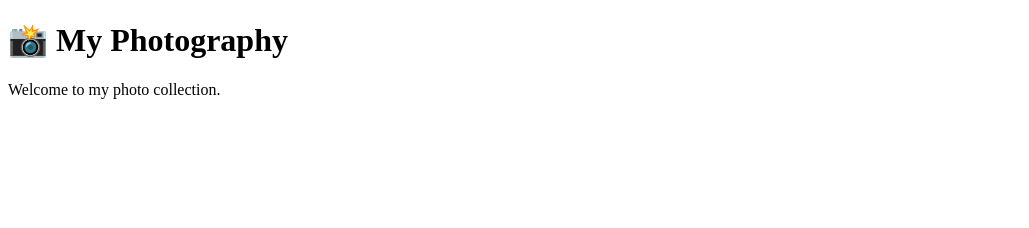
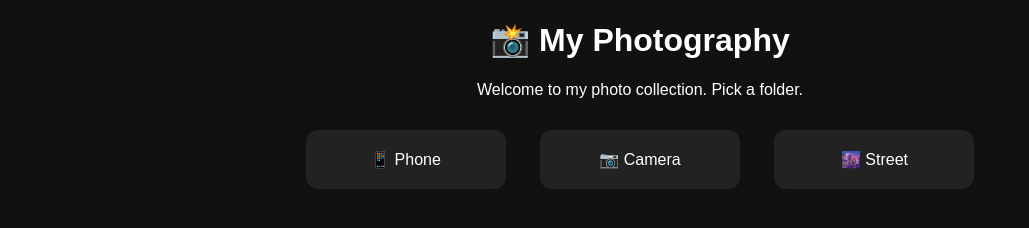
Before and after one commit to Cool-Cat-Pictures/coolcatphotos.github.io, a plain HTML site: page index.html in a window 1280 px wide. Shown: the whole page, without its empty margins (0-1029 px from the left). Drawn offline with Linux system fonts and the light colour scheme.

Commit message:
Update index.html

```diff
--- a/index.html
+++ b/index.html
@@ -2,9 +2,38 @@
 <html>
 <head>
   <title>My Photo Site</title>
+  <style>
+    body {
+      background: #111;
+      color: white;
+      font-family: Arial;
+      text-align: center;
+    }
+
+    .folder {
+      display: inline-block;
+      margin: 15px;
+      padding: 20px;
+      background: #222;
+      border-radius: 12px;
+      width: 160px;
+      text-decoration: none;
+      color: white;
+    }
+
+    .folder:hover {
+      background: #333;
+    }
+  </style>
 </head>
 <body>
+
   <h1>📸 My Photography</h1>
-  <p>Welcome to my photo collection.</p>
+  <p>Welcome to my photo collection. Pick a folder.</p>
+
+  <a class="folder" href="phone.html">📱 Phone</a>
+  <a class="folder" href="camera.html">📷 Camera</a>
+  <a class="folder" href="street.html">🌆 Street</a>
+
 </body>
 </html>
```
